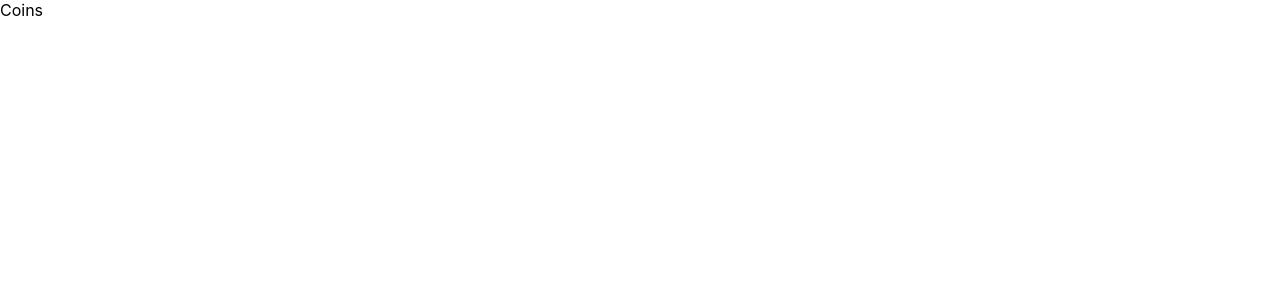
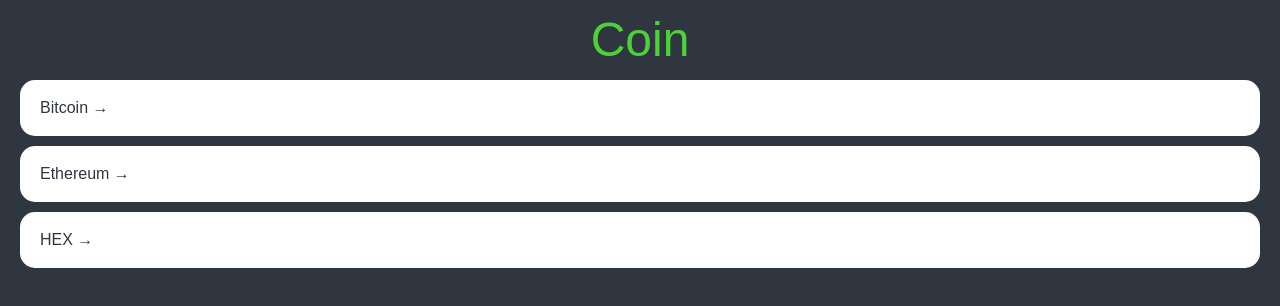
Before and after one commit to jy0813/React-Crypto-Tracker, a React (Create React App) app: page / in a window 1280 px wide. Shown: the top 306 px of the page. Built offline with nearby package versions, Linux system fonts and the light colour scheme.

Commit message:
feat: styled-components 설정

```diff
--- a/src/App.tsx
+++ b/src/App.tsx
@@ -1,11 +1,78 @@
 import React from 'react';
 import './App.css';
 import {Outlet} from "react-router-dom";
+import {createGlobalStyle} from "styled-components";
+
+const GlobalStyle = createGlobalStyle`
+@import url('https://fonts.googleapis.com/css2?family=Noto+Sans+KR:wght@400;500;700&family=Source+Sans+Pro:wght@300;400&display=swap');
+    html, body, div, span, applet, object, iframe,
+h1, h2, h3, h4, h5, h6, p, blockquote, pre,
+a, abbr, acronym, address, big, cite, code,
+del, dfn, em, img, ins, kbd, q, s, samp,
+small, strike, strong, sub, sup, tt, var,
+b, u, i, center,
+dl, dt, dd, menu, ol, ul, li,
+fieldset, form, label, legend,
+table, caption, tbody, tfoot, thead, tr, th, td,
+article, aside, canvas, details, embed,
+figure, figcaption, footer, header, hgroup,
+main, menu, nav, output, ruby, section, summary,
+time, mark, audio, video {
+  margin: 0;
+  padding: 0;
+  border: 0;
+  font-size: 100%;
+  font: inherit;
+  vertical-align: baseline;
+}
+/* HTML5 display-role reset for older browsers */
+article, aside, details, figcaption, figure,
+footer, header, hgroup, main, menu, nav, section {
+  display: block;
+}
+/* HTML5 hidden-attribute fix for newer browsers */
+*[hidden] {
+    display: none;
+}
+body {
+  line-height: 1;
+}
+menu, ol, ul {
+  list-style: none;
+}
+blockquote, q {
+  quotes: none;
+}
+blockquote:before, blockquote:after,
+q:before, q:after {
+  content: '';
+  content: none;
+}
+table {
+  border-collapse: collapse;
+  border-spacing: 0;
+}
+* {
+    box-sizing:border-box;
+}
+body {
+    font-family: 'Source Sans Pro', sans-serif;
+    background-color:${props => props.theme.bgColor};
+    color:${props => props.theme.textColor};
+}
+a {
+    text-decoration:none;
+    color:inherit;
+}
+`
 
 function App() {
-    return(
+  return (
+      <>
+        <GlobalStyle/>
         <Outlet/>
-    );
+      </>
+  );
 }
 
 
--- a/src/page/Coin.tsx
+++ b/src/page/Coin.tsx
@@ -3,11 +3,11 @@
 
 
 function Coin() {
-    const {coinId} = useParams();
-    console.log(coinId)
-    return (
-        <h1>Coi: {coinId}</h1>
-    );
+  const {coinId} = useParams();
+  console.log(coinId)
+  return (
+      <h1>Coin: {coinId}</h1>
+  );
 }
 
 export default Coin;
--- a/src/page/Coins.tsx
+++ b/src/page/Coins.tsx
@@ -1,9 +1,87 @@
 import React from 'react';
+import styled from "styled-components";
+import {Link} from "react-router-dom";
+
+const Container = styled.div`
+  padding:0px 20px;
+
+`
+const Header = styled.header`
+  height:10vh;
+  display:flex;
+  justify-content:center;
+  align-items:center;
+`;
+
+const CoinsList = styled.ul``;
+
+const Coin = styled.li`
+  background-color:white;
+  color:${props => props.theme.bgColor};
+  margin-bottom:10px;
+  border-radius:15px;
+  a {
+    display:block;
+    padding:20px;
+    transition:color .2s ease-in;
+  }
+  &:hover {
+    a {
+    color:${(props) => props.theme.accentColor}
+    }
+  }
+`;
+
+const Title = styled.h1`
+  font-size:48px;
+  color:${props => props.theme.accentColor};
+`
+
+const coins = [
+  {
+    id: "btc-bitcoin",
+    name: "Bitcoin",
+    symbol: "BTC",
+    rank: 1,
+    is_new: false,
+    is_active: true,
+    type: "coin",
+  },
+  {
+    id: "eth-ethereum",
+    name: "Ethereum",
+    symbol: "ETH",
+    rank: 2,
+    is_new: false,
+    is_active: true,
+    type: "coin",
+  },
+  {
+    id: "hex-hex",
+    name: "HEX",
+    symbol: "HEX",
+    rank: 3,
+    is_new: false,
+    is_active: true,
+    type: "token",
+  },
+]
 
 function Coins() {
-    return (
-        <div>Coins</div>
-    );
+  return (
+      <Container>
+        <Header>
+          <Title>Coin</Title>
+        </Header>
+        <CoinsList>
+          {coins.map(coin =>(
+              <Coin key={coin.id}>
+                <Link to={`/${coin.id}`}>{coin.name} &rarr;</Link>
+              </Coin>
+          ))}
+        </CoinsList>
+      </Container>
+  );
 }
 
 export default Coins;
--- a/src/theme.ts
+++ b/src/theme.ts
@@ -1,7 +1,8 @@
 import {DefaultTheme} from "styled-components";
 
-export const theme:DefaultTheme = {
-    bgColor:'white',
-    textColor:'black',
-    btnColor:'tomato'
+export const theme: DefaultTheme = {
+  bgColor: '#2f3640',
+  textColor: '#f5f6fa',
+  accentColor: '#4cd137',
+
 }
--- a/tsconfig.json
+++ b/tsconfig.json
@@ -20,7 +20,5 @@
     "noEmit": true,
     "jsx": "react-jsx"
   },
-  "include": [
-    "src"
-  ]
+  "include": ["src/**/*.tsx", "src/**/*.ts", "src/**/*.d.ts"]
 }
```
Also changed, not shown: src/index.tsx (+6 -6 lines), src/styled.d.ts (+5 -5 lines).
